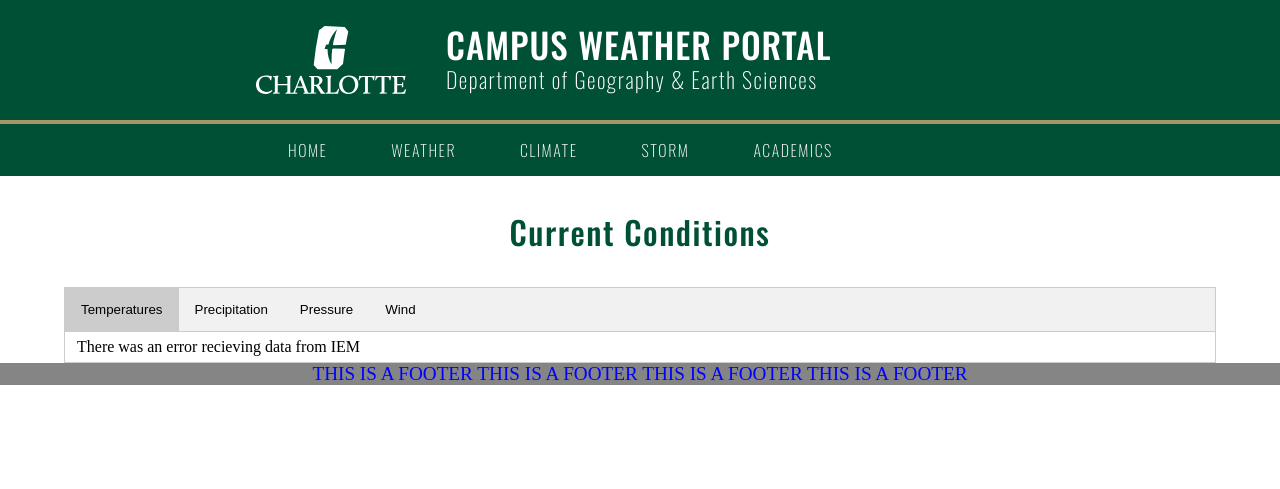
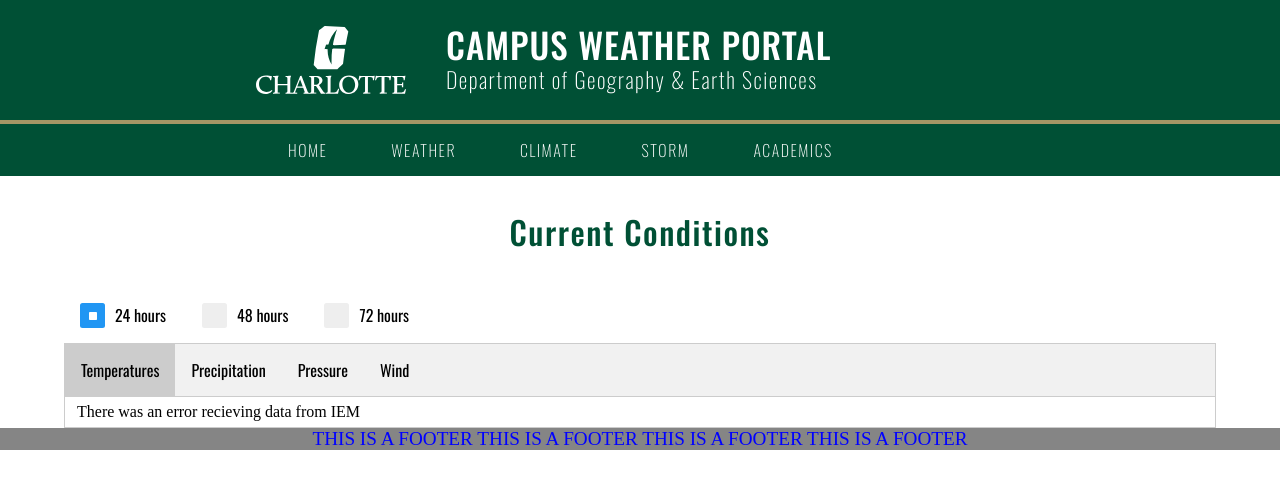
Before and after one commit to toadwx/UNC-Charlotte-Meteorology-Website, a PHP site: page /current.php in a window 1280 px wide. Shown: the top 489 px of the page. Run offline with PHP 8.4, Linux system fonts and the light colour scheme; some libraries are stand-ins or nearby versions.

Commit message:
Adds more styling to current.php

```diff
--- a/css/main.css
+++ b/css/main.css
@@ -249,6 +249,9 @@ Tabbed Content Classes
     cursor: pointer;
     padding: 14px 16px;
     transition: 0.3s;
+    font-family: 'Oswald', sans-serif;
+    font-weight: 400;
+    font-size: 1em;
 }
 
 .tab button:hover {
@@ -265,3 +268,73 @@ Tabbed Content Classes
     border: 1px solid #ccc;
     border-top: none;
 }
+
+/*
+Radio Button Classes
+*/
+.radio-container {
+    display: inline-block;
+    position: relative;
+    padding-left: 35px;
+    margin-bottom: 12px;
+    cursor: pointer;
+    font-size: 22px;
+    -webkit-user-select: none;
+    -moz-user-select: none;
+    -ms-user-select: none;
+    user-select: none;
+    font-family: 'Oswald', sans-serif;
+    font-weight: 400;
+    font-size: 1em;
+    margin: 1em;
+  }
+
+  /* Hide the browser's default radio button */
+  .radio-container input {
+    position: absolute;
+    opacity: 0;
+    cursor: pointer;
+  }
+
+  /* Create a custom radio button */
+  .radio-checkmark {
+    position: absolute;
+    top: 0;
+    left: 0;
+    height: 25px;
+    width: 25px;
+    background-color: #eee;
+    border-radius: 10%;
+  }
+
+  /* On mouse-over, add a grey background color */
+  .radio-container:hover input ~ .radio-checkmark {
+    background-color: #ccc;
+  }
+
+  /* When the radio button is checked, add a blue background */
+  .radio-container input:checked ~ .radio-checkmark {
+    background-color: #2196F3;
+  }
+
+  /* Create the indicator (the dot/circle - hidden when not checked) */
+  .radio-checkmark:after {
+    content: "";
+    position: absolute;
+    display: none;
+  }
+
+  /* Show the indicator (dot/circle) when checked */
+  .radio-container input:checked ~ .radio-checkmark:after {
+    display: block;
+  }
+
+  /* Style the indicator (dot/circle) */
+  .radio-container .radio-checkmark:after {
+       top: 9px;
+      left: 9px;
+      width: 8px;
+      height: 8px;
+      border-radius: 10%;
+      background: white;
+  }
--- a/current.php
+++ b/current.php
@@ -7,7 +7,20 @@
 
         <div class="app-container">
         <h3>Current Conditions</h3>
-
+        <div>
+            <label class="radio-container">24 hours
+                <input type="radio" checked="checked" name="timescaleRadio">
+                <span class="radio-checkmark"></span>
+            </label>
+            <label class="radio-container">48 hours
+                <input type="radio" name="timescaleRadio">
+                <span class="radio-checkmark"></span>
+            </label>
+            <label class="radio-container">72 hours
+                <input type="radio" name="timescaleRadio">
+                <span class="radio-checkmark"></span>
+            </label>
+        </div>
         <div class="tab">
             <button id="defaultTabButton" class="tablinks active" onclick="openTab(event, 'tempChartCont')">Temperatures</button>
             <button class="tablinks" onclick="openTab(event, 'prcpChartCont')">Precipitation</button>
```
